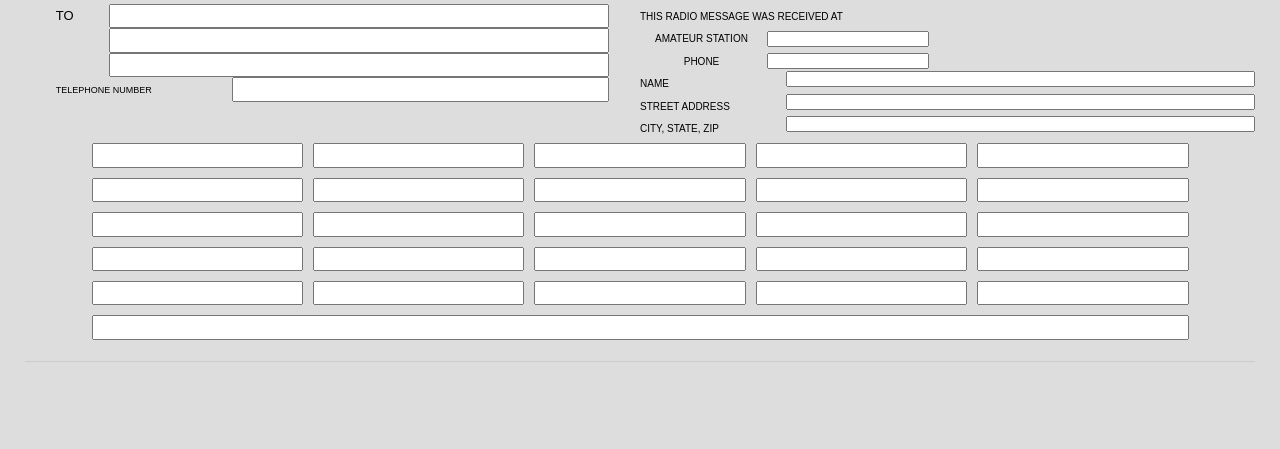
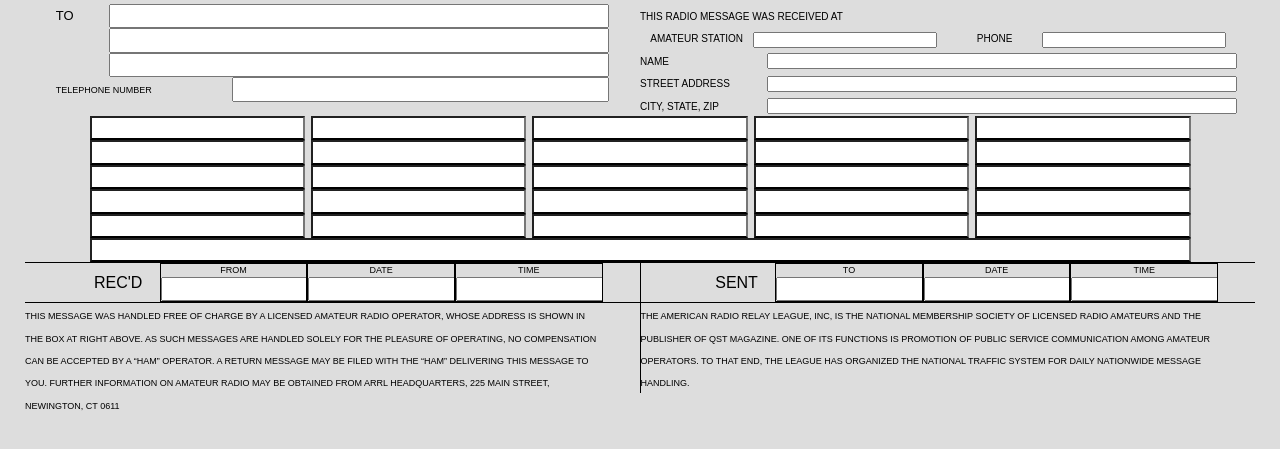
Before and after one commit to Oxymoron290/RadiogramBuddy, an Electron app: page src/html/radiogram.html in a window 1280 px wide. Shown: the part 139-588 px from the top of the page. Drawn offline with Linux system fonts and the light colour scheme.

Commit message:
Finished Radiogram

```diff
--- a/src/html/css/style.css
+++ b/src/html/css/style.css
@@ -35,6 +35,7 @@ header {
     display: flex;
     align-items: center;
     justify-content: center;
+    text-transform: uppercase;
 }
 
 .header {
@@ -54,6 +55,7 @@ header {
     display: flex;
     width: 100%;
     margin-bottom: 7px;
+    text-transform: uppercase;
 }
 
 .preamble-field {
@@ -111,6 +113,7 @@ header {
 .addressees {
     display: inline-flex;
     width: 100%;
+    text-transform: uppercase;
 }
 
 .recipient {
@@ -158,37 +161,45 @@ header {
 }
 
 .receiver-station {
+    overflow: hidden;
+    display: inline-flex;
     justify-content: space-between;
-    position: relative;
-
+    width: 100%;
+}
+.receiver-station-field {
+    display: inline-flex;
+    justify-content: space-evenly;
+    white-space: nowrap;
+    width: 50%;
 }
 
-.receiver-station label{
-    position: relative;
+.receiver-station-field label{
+    text-transform: uppercase;
     text-align: center;
-    width: 20%;
-    text-transform: uppercase;
-    display:inline-block
-}
-
-.receiver-station input{
-    position: relative;
-    width: 25%;
 }
 
 .receiver-address {
-    position: relative;
+    overflow: hidden;
+    display: flex;
+    flex-direction: column;
+    justify-content: space-between;
+    width: 100%;
 }
-
-.receiver-address input{
-    position: relative;
+.receiver-address-field {
+    white-space: nowrap;
+    width: 100%;
+}
+.receiver-address-field label{
+    width: 20%;
+}
+.receiver-address-field input{
     width: 75%;
-    float: right;
 }
 
 .radiogram-body {
     margin-left: 5%;
     margin-right: 5%;
+    text-transform: uppercase;
 }
 
 .radiogram-row {
@@ -198,11 +209,42 @@ header {
     width: 100%;
 }
 .radiogram-row input {
-    margin: 5px;
+    margin-left: 3px;
+    margin-right: 3px;
+    border-bottom: solid 2px;
     width: 20%
 }
 #operator-instructions {
     width: 100%;
+    margin-bottom: 0px;
+}
+
+.postamble {
+    display: inline-flex;
+    width: 100%;
+}
+.log {
+    display: flex;
+    align-items: center;
+    width: 50%;
+    height: 20%;
+    border-top: solid 1px;
+    padding-right: 3%;
+    margin-top: 0px;
+}
+.log-type {
+    width: 30%;
+    text-align: right;
+    padding-right: 3%;
+}
+
+.left-border {
+    border-left: solid 1px;
+}
+
+.disclaimer {
+    display: contents;
+    font-size: xx-small;
 }
 
 /*
--- a/src/html/radiogram.html
+++ b/src/html/radiogram.html
@@ -89,6 +89,7 @@
                 </div>
                 <div class="receiver">
                     <label>THIS RADIO MESSAGE WAS RECEIVED AT</label>
+                    <br />
                     <div class="receiver-station">
                         <div class="receiver-station-field">
                             <label>AMATEUR STATION</label>
@@ -100,12 +101,18 @@
                         </div>
                     </div>
                     <div class="receiver-address">
-                        <label>NAME</label>
-                        <input tabindex="-1" /><br />
-                        <label>STREET ADDRESS</label>
-                        <input tabindex="-1" /><br />
-                        <label>CITY, STATE, ZIP</label>
-                        <input tabindex="-1" /><br />
+                        <div class="receiver-address-field">
+                            <label>NAME</label>
+                            <input tabindex="-1" />
+                        </div>
+                        <div class="receiver-address-field">
+                            <label>STREET ADDRESS</label>
+                            <input tabindex="-1" />
+                        </div>
+                        <div class="receiver-address-field">
+                            <label>CITY, STATE, ZIP</label>
+                            <input tabindex="-1" />
+                        </div>
                     </div>
                 </div>
             </div>
@@ -152,11 +159,64 @@
                     <input id="operator-instructions" />
                 </div>
             </div>
-            <hr />
+        </section>
+        <section>
+            <div class="postamble">
+                <div class="log recorded">
+                    <div class="log-type">REC'D</div>
+
+                    <div class="preamble-field">
+                        <label>FROM</label>
+                        <input />
+                    </div>
+                    <div class="preamble-field">
+                        <label>DATE</label>
+                        <input />
+                    </div>
+                    <div class="preamble-field">
+                        <label>TIME</label>
+                        <input />
+                    </div>
+                </div>
+                <div class="log left-border">
+                    <div class="log-type">SENT</div>
+                    <div class="preamble-field">
+                        <label>TO</label>
+                        <input />
+                    </div>
+                    <div class="preamble-field">
+                        <label>DATE</label>
+                        <input />
+                    </div>
+                    <div class="preamble-field">
+                        <label>TIME</label>
+                        <input />
+                    </div>
+                </div>
+            </div>
+            <div class="postamble">
+                <div class="log">
+                    <div class="disclaimer">
+                        THIS MESSAGE WAS HANDLED FREE OF CHARGE BY A LICENSED AMATEUR RADIO OPERATOR,
+                        WHOSE ADDRESS IS SHOWN IN THE BOX AT RIGHT ABOVE. AS SUCH MESSAGES ARE
+                        HANDLED SOLELY FOR THE PLEASURE OF OPERATING, NO COMPENSATION CAN BE
+                        ACCEPTED BY A “HAM” OPERATOR. A RETURN MESSAGE MAY BE FILED WITH THE “HAM”
+                        DELIVERING THIS MESSAGE TO YOU. FURTHER INFORMATION ON AMATEUR RADIO MAY BE
+                        OBTAINED FROM ARRL HEADQUARTERS, 225 MAIN STREET, NEWINGTON, CT 0611
+                    </div>
+                </div>
+                <div class="log left-border">
+                    <div class="disclaimer">
+                        THE AMERICAN RADIO RELAY LEAGUE, INC, IS THE NATIONAL MEMBERSHIP SOCIETY OF
+                        LICENSED RADIO AMATEURS AND THE PUBLISHER OF QST MAGAZINE. ONE OF ITS
+                        FUNCTIONS IS PROMOTION OF PUBLIC SERVICE COMMUNICATION AMONG AMATEUR
+                        OPERATORS. TO THAT END, THE LEAGUE HAS ORGANIZED THE NATIONAL TRAFFIC
+                        SYSTEM FOR DAILY NATIONWIDE MESSAGE HANDLING.
+                    </div>
+                </div>
+            </div>
         </section>
     </div>
   <script src="js/vendor/modernizr-3.11.8.min.js"></script>
-
 </body>
-
 </html>
```
